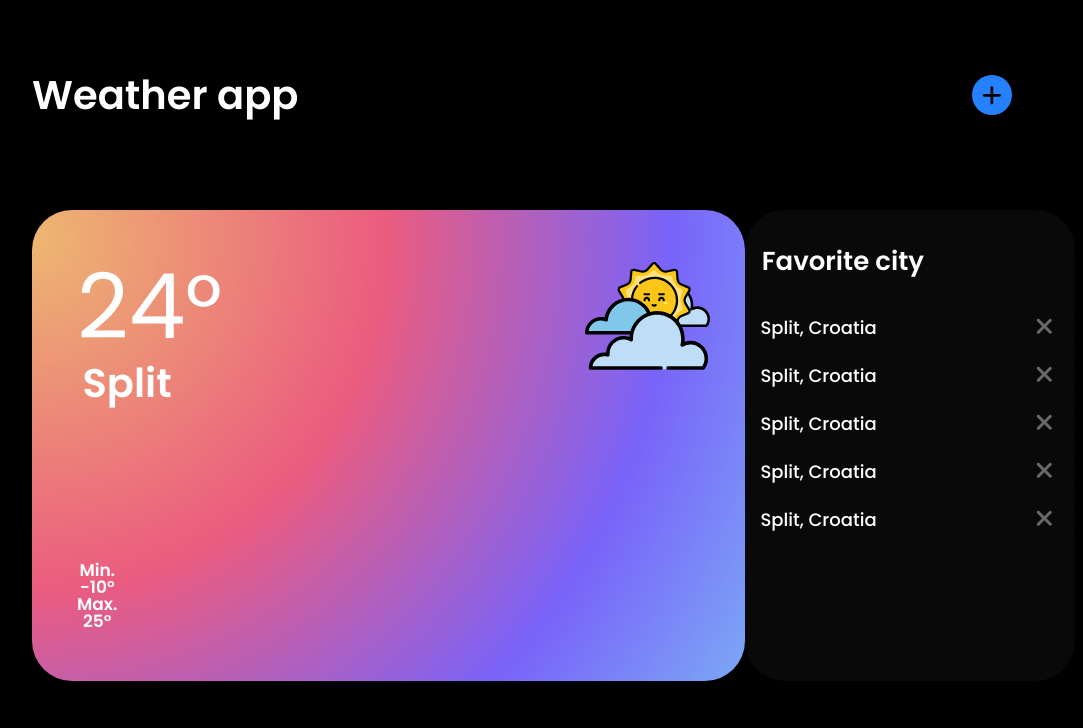
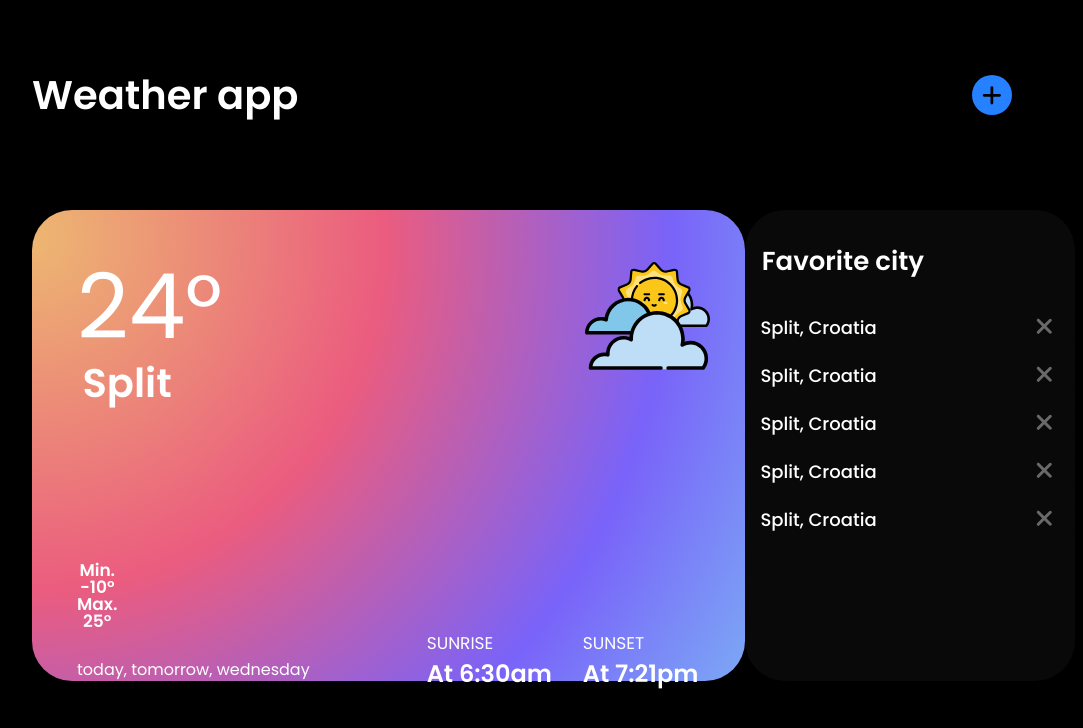
Before and after one commit to neno-lab/weather-app, a React (Create React App) app: page /weather in a window 1280 px wide. Shown: the top 728 px of the page, without its empty margins (113-1196 px from the left). Built offline with nearby package versions, Linux system fonts and the light colour scheme; what redux-immutable-state-invariant would draw is missing.

Commit message:
Init commit

```diff
--- a/src/components/WeatherContainer/WeatherContainer.jsx
+++ b/src/components/WeatherContainer/WeatherContainer.jsx
@@ -18,20 +18,23 @@ const WeatherContainer = () => {
           <p className='max'>Max. 25&deg;</p>
         </div>
 
-        {/* <div className='bottom-details'>
-          <div className='days'><p>today, tomorrow, wednesday</p></div>
+        <div className='bottom-details'>
+          <div className='days'>
+            <p className='days-title'>today, tomorrow, wednesday</p>
+          </div>
           <div className='sunrise-sunset'>
             <div className='sunrise'>
-              <p>Sunrise</p>
-              <p>At 6:30am</p>
+              <p className='sunrise-title'>SUNRISE</p>
+              <p className='sunrise-details'>At 6:30am</p>
             </div>
             <div className='sunset'>
-              <p>Sunset</p>
-              <p>At 7:21pm</p>
+              <p className='sunset-title'>SUNSET</p>
+              <p className='sunset-details'>At 7:21pm</p>
             </div>
           </div>
-        </div> */}
+        </div>
       </div>
+
       <div className='favorites-container'>
         <p className='favorite-city-title'>Favorite city</p>
         <ul>
--- a/src/components/WeatherContainer/WeatherContainer.scss
+++ b/src/components/WeatherContainer/WeatherContainer.scss
@@ -66,31 +66,114 @@
 
     .middle-details {
       background: none;
-      float: left;
-      margin: 149px 628px 105px 45px;
-      font-size: 17px;
-      font-weight: 600;
-      font-stretch: normal;
-      font-style: normal;
-      line-height: 1;
-      letter-spacing: normal;
-      color: $neutral;
+      display: flex;
+      justify-content: flex-start;
+      align-items: flex-start;
+      flex-direction: column;
+      margin-top: 149px;
+      margin-left: 45px;
+      margin-right: 628px;
 
-      p {
+      .min,
+      .max {
         background: none;
+        font-size: 17px;
+        font-weight: 600;
+        font-stretch: normal;
+        font-style: normal;
+        line-height: 1;
+        letter-spacing: normal;
+        color: $neutral;
       }
     }
 
     .bottom-details {
       background: none;
+      display: flex;
+      justify-content: space-between;
+      align-items: center;
 
-      // .days,
-      // .sunrise-sunset,
-      // .sunrise,
-      // .sunset,
-      // p {
-      //   background: none;
-      // }
+      .days {
+        background: none;
+        margin-left: 45px;
+        margin-top: 15px;
+        margin-bottom: 45px;
+
+        .days-title {
+          background: none;
+        }
+      }
+    }
+
+    .sunrise-sunset {
+      background: none;
+      display: flex;
+
+      .sunrise {
+        background: none;
+        display: flex;
+        justify-content: flex-start;
+        align-items: flex-start;
+        flex-direction: column;
+        background: none;
+        margin-right: 31px;
+        margin-bottom: 47px;
+
+        .sunrise-title {
+          background: none;
+          font-size: 17px;
+          font-weight: normal;
+          font-stretch: normal;
+          font-style: normal;
+          line-height: normal;
+          letter-spacing: normal;
+          color: $neutral;
+        }
+
+        .sunrise-details {
+          background: none;
+          font-size: 24px;
+          font-weight: 600;
+          font-stretch: normal;
+          font-style: normal;
+          line-height: normal;
+          letter-spacing: normal;
+          color: $neutral;
+        }
+      }
+
+      .sunset {
+        background: none;
+        display: flex;
+        justify-content: flex-start;
+        align-items: flex-start;
+        flex-direction: column;
+        background: none;
+        margin-right: 47px;
+        margin-bottom: 47px;
+
+        .sunset-title {
+          background: none;
+          font-size: 17px;
+          font-weight: normal;
+          font-stretch: normal;
+          font-style: normal;
+          line-height: normal;
+          letter-spacing: normal;
+          color: $neutral;
+        }
+
+        .sunset-details {
+          background: none;
+          font-size: 24px;
+          font-weight: 600;
+          font-stretch: normal;
+          font-style: normal;
+          line-height: normal;
+          letter-spacing: normal;
+          color: $neutral;
+        }
+      }
     }
   }
 
```
Also changed, not shown: 1 other file (tests, documents, lock files or other folders).
